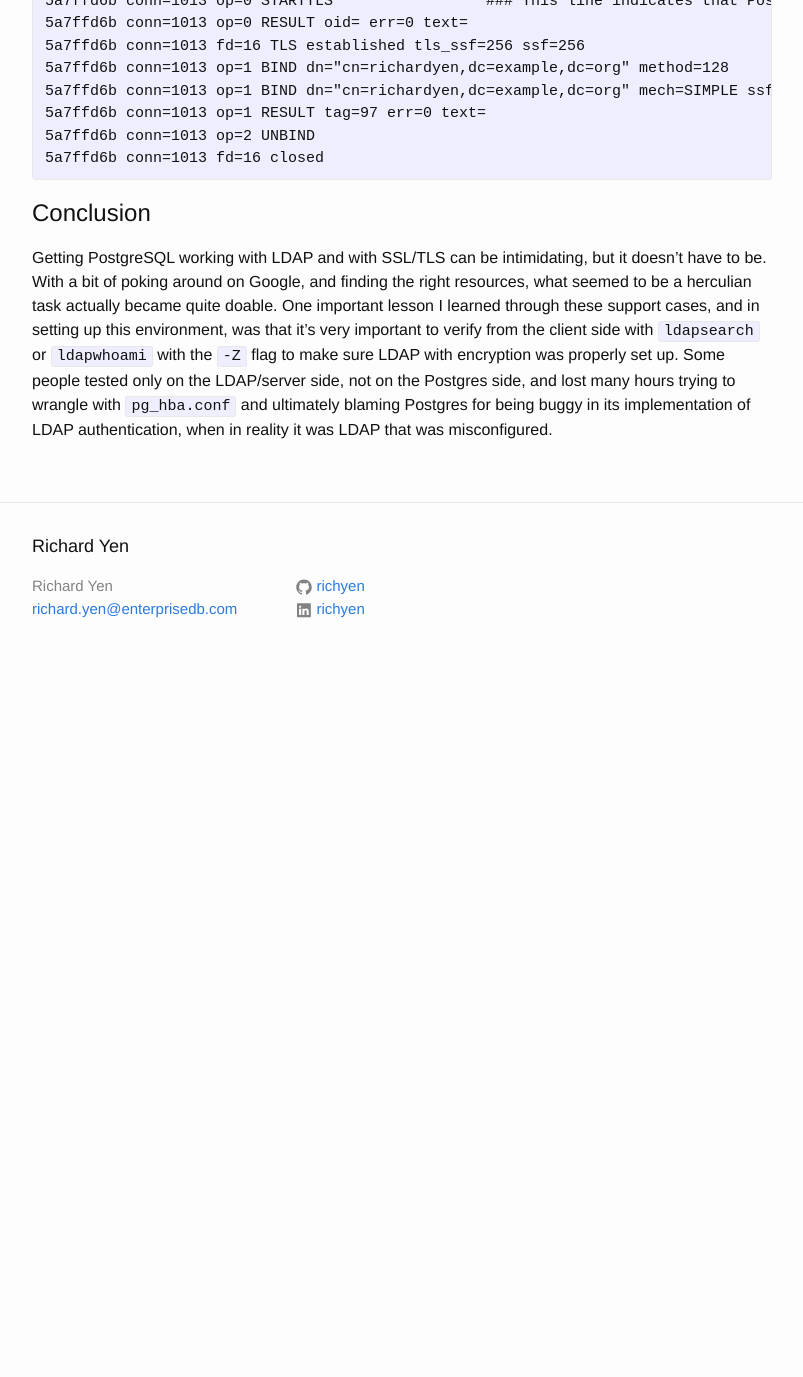
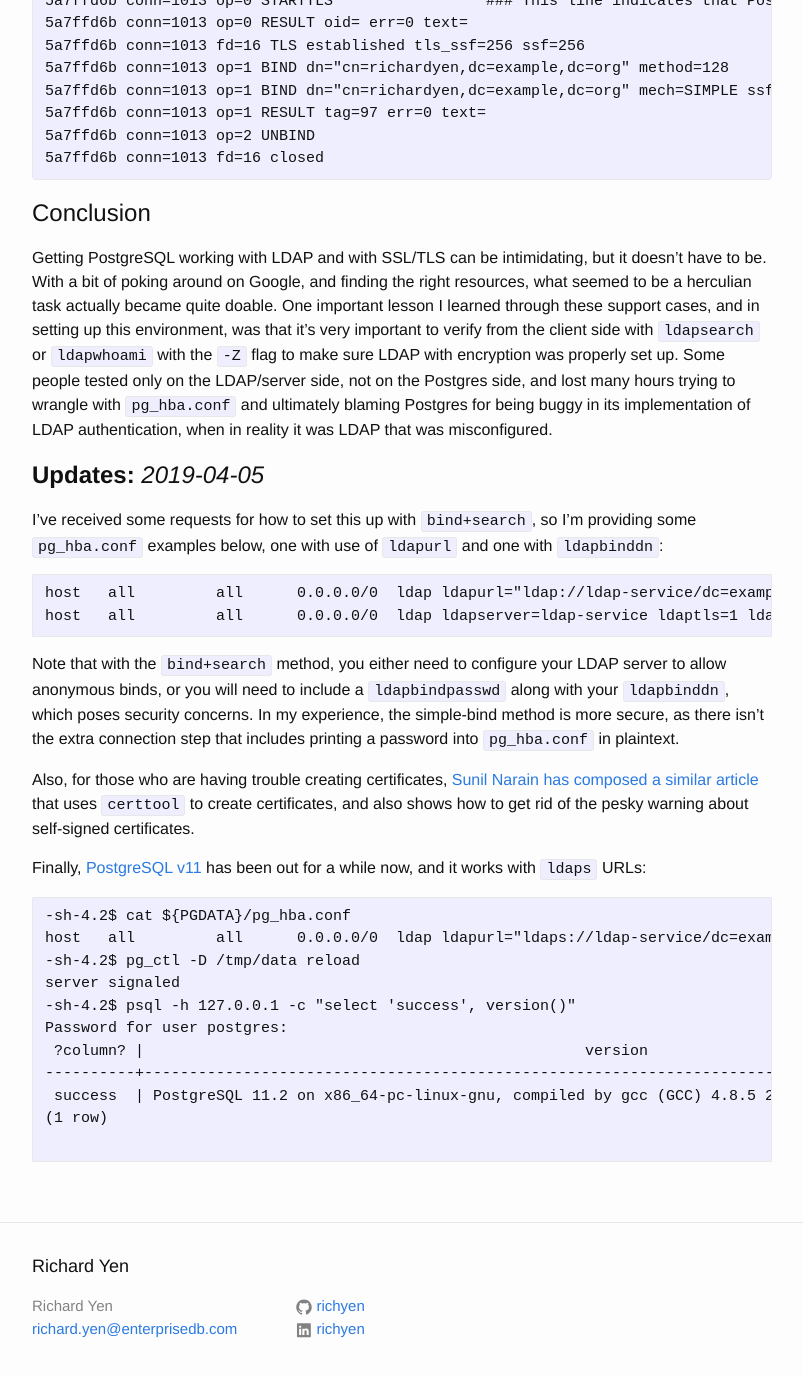
Before and after one commit to richyen/richyen.github.io, a Jekyll site: the page built from _posts/2018-02-09-making_postgres_talk_to_ldap_with_starttls.markdown, in a window 1280 px wide and 1400 px high, scrolled down 1843 px. Shown: the top 1377 px of the window, without its empty margins (238-1041 px from the left). Built offline with Jekyll 4.4.1, drawn with Linux system fonts in a browser that asks for light colours; comment, search, counter and statistics services are not loaded; before the commit the page ends 2523 px from its top, so only the background shows below that.

Commit message:
Updates for ldaps and for bind+search methods

````diff
--- a/_posts/2018-02-09-making_postgres_talk_to_ldap_with_starttls.markdown
+++ b/_posts/2018-02-09-making_postgres_talk_to_ldap_with_starttls.markdown
@@ -75,3 +75,31 @@ $ docker logs ldap-service 2>&1 | tail
 
 # Conclusion
 Getting PostgreSQL working with LDAP and with SSL/TLS can be intimidating, but it doesn't have to be.  With a bit of poking around on Google, and finding the right resources, what seemed to be a herculian task actually became quite doable.  One important lesson I learned through these support cases, and in setting up this environment, was that it's very important to verify from the client side with `ldapsearch` or `ldapwhoami` with the `-Z` flag to make sure LDAP with encryption was properly set up.  Some people tested only on the LDAP/server side, not on the Postgres side, and lost many hours trying to wrangle with `pg_hba.conf` and ultimately blaming Postgres for being buggy in its implementation of LDAP authentication, when in reality it was LDAP that was misconfigured.
+
+
+# __Updates:__ *2019-04-05*
+I've received some requests for how to set this up with `bind+search`, so I'm providing some `pg_hba.conf` examples below, one with use of `ldapurl` and one with `ldapbinddn`:
+```
+host   all         all      0.0.0.0/0  ldap ldapurl="ldap://ldap-service/dc=example,dc=org?uid?sub" ldaptls=1 ldapbinddn="cn=admin,dc=example,dc=org" ldapbindpasswd=admin
+host   all         all      0.0.0.0/0  ldap ldapserver=ldap-service ldaptls=1 ldapport=389 ldapbasedn="dc=example,dc=org" ldapbinddn="cn=admin,dc=example,dc=org" ldapsearchattribute=uid ldapbindpasswd=admin
+```
+
+Note that with the `bind+search` method, you either need to configure your LDAP server to allow anonymous binds, or you will need to include a `ldapbindpasswd` along with your `ldapbinddn`, which poses security concerns.  In my experience, the simple-bind method is more secure, as there isn't the extra connection step that includes printing a password into `pg_hba.conf` in plaintext.
+
+Also, for those who are having trouble creating certificates, [Sunil Narain has composed a similar article](https://postgresrocks.enterprisedb.com/t5/Postgres-Gems/Setting-up-Postgres-LDAP-authentication-with-TLS/ba-p/3342) that uses `certtool` to create certificates, and also shows how to get rid of the pesky warning about self-signed certificates.
+
+Finally, [PostgreSQL v11](https://www.postgresql.org/about/news/1894/) has been out for a while now, and it works with `ldaps` URLs:
+
+```
+-sh-4.2$ cat ${PGDATA}/pg_hba.conf
+host   all         all      0.0.0.0/0  ldap ldapurl="ldaps://ldap-service/dc=example,dc=org?uid?sub" ldapbinddn="cn=admin,dc=example,dc=org" ldapbindpasswd=admin
+-sh-4.2$ pg_ctl -D /tmp/data reload
+server signaled
+-sh-4.2$ psql -h 127.0.0.1 -c "select 'success', version()"
+Password for user postgres:
+ ?column? |                                                 version
+----------+---------------------------------------------------------------------------------------------------------
+ success  | PostgreSQL 11.2 on x86_64-pc-linux-gnu, compiled by gcc (GCC) 4.8.5 20150623 (Red Hat 4.8.5-36), 64-bit
+(1 row)
+
+```
````
